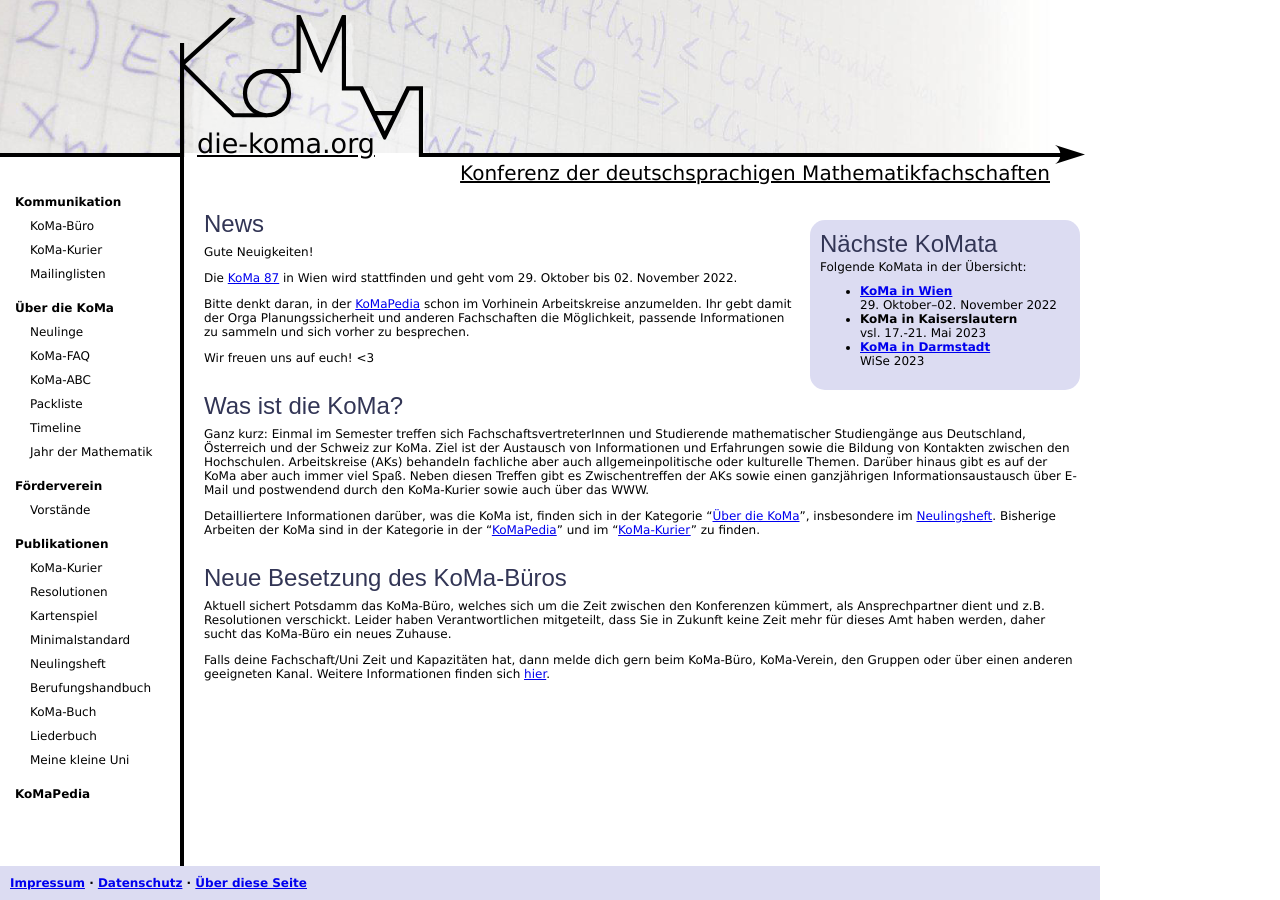
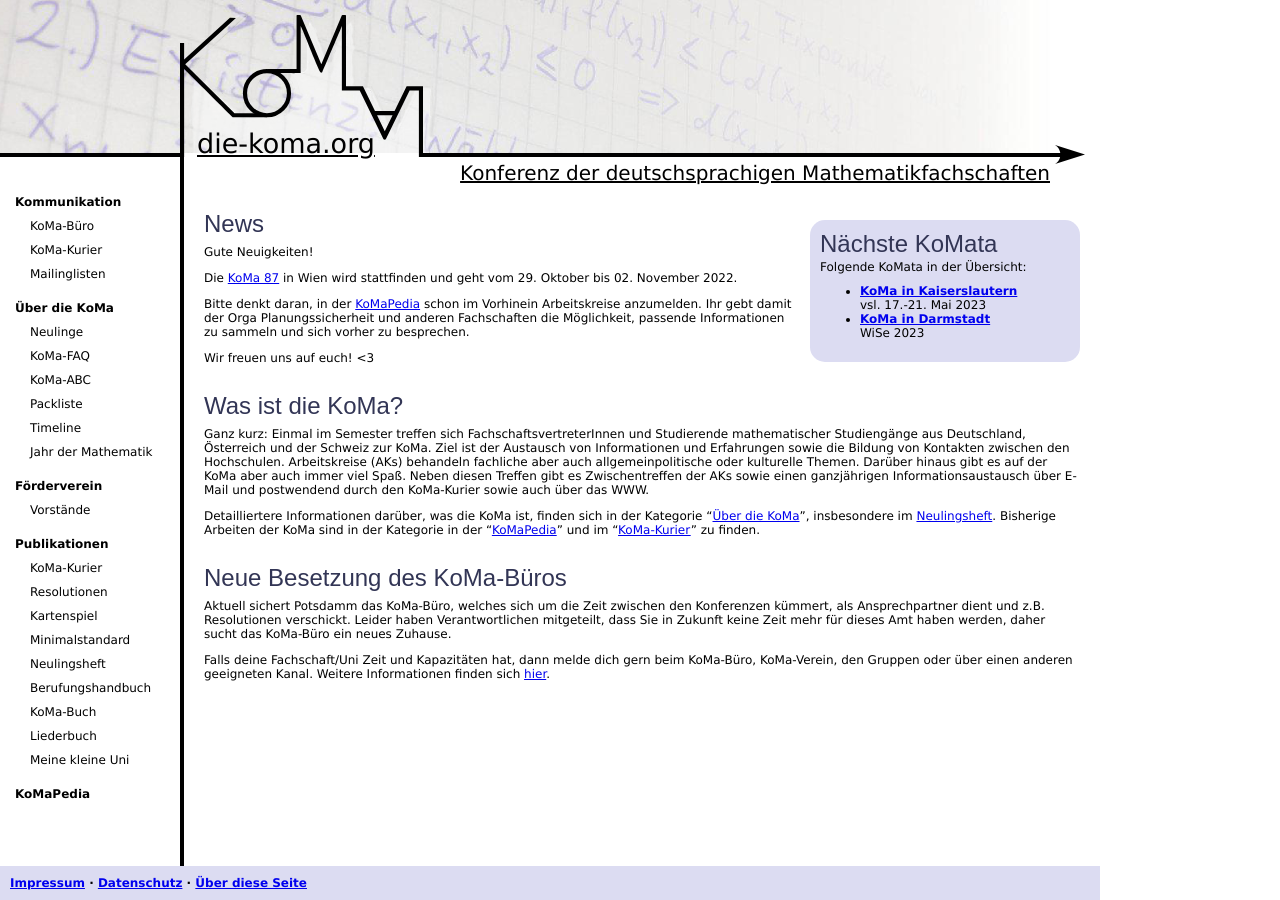
Before and after one commit to Die-KoMa/die-koma.org, a Jekyll site: the page built from index.md, in a window 1280 px wide. Built offline with Jekyll 4.4.1, drawn with Linux system fonts in a browser that asks for light colours.

Commit message:
Update list of next conferences and link them to the wiki

```diff
--- a/_includes/next_koma.html
+++ b/_includes/next_koma.html
@@ -3,15 +3,11 @@
   <span>Folgende KoMata in der Übersicht:</span>
   <ul>
     <li>
-        <span class="name"><a href="https://fsmat.at/content/koma-87">KoMa in Wien</a></span>
-        <span class="date">29. Oktober–02. November 2022</span>
-    </li>
-    <li>
-        <span class="name">KoMa in Kaiserslautern</a></span>
+        <span class="name"><a href="https://komapedia.org/wiki/KoMa_88">KoMa in Kaiserslautern</a></span>
         <span class="date">vsl. 17.-21. Mai 2023</span>
     </li>
     <li>
-        <span class="name"><a href="https://www.koma89.tu-darmstadt.de" >KoMa in Darmstadt</a></span>
+        <span class="name"><a href="https://komapedia.org/wiki/KoMa_89">KoMa in Darmstadt</a></span>
         <span class="date">WiSe 2023</span>
     </li>
   </ul>
```
